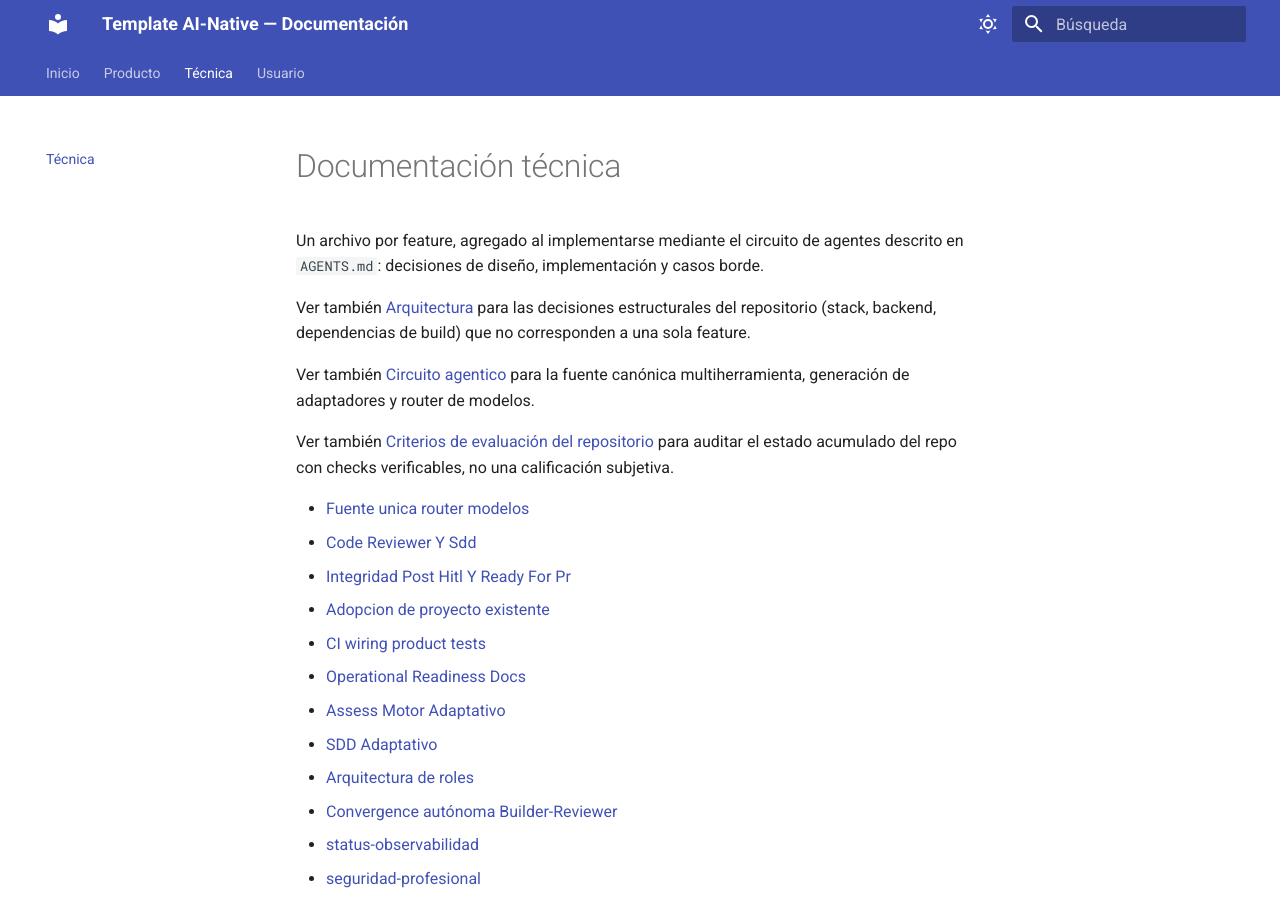
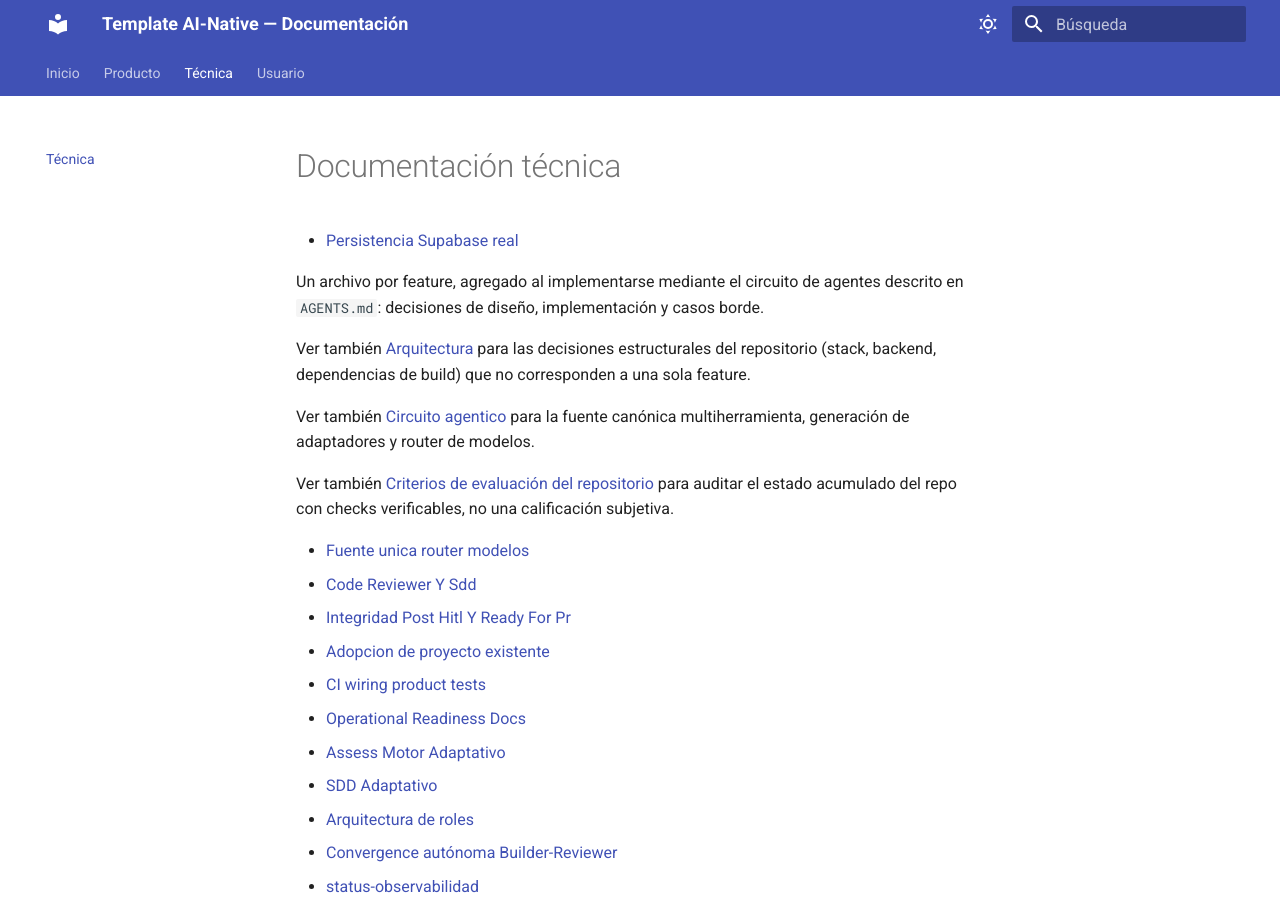
Before and after one commit to jlbellonGmail/gi-common-crm, an MkDocs documentation site: the page built from docs/tecnica/index.md, in a window 1280 px wide and 900 px high. Built offline with MkDocs 1.6.1 and Material for MkDocs 9.7.7, drawn with Linux system fonts in a browser that asks for light colours.

Commit message:
docs(crm): index persistence documentation

```diff
--- a/docs/tecnica/index.md
+++ b/docs/tecnica/index.md
@@ -1,4 +1,6 @@
 # Documentación técnica
+
+- [Persistencia Supabase real](persistencia-supabase-real.md)
 
 Un archivo por feature, agregado al implementarse mediante el circuito
 de agentes descrito en `AGENTS.md`: decisiones de diseño, implementación
```
